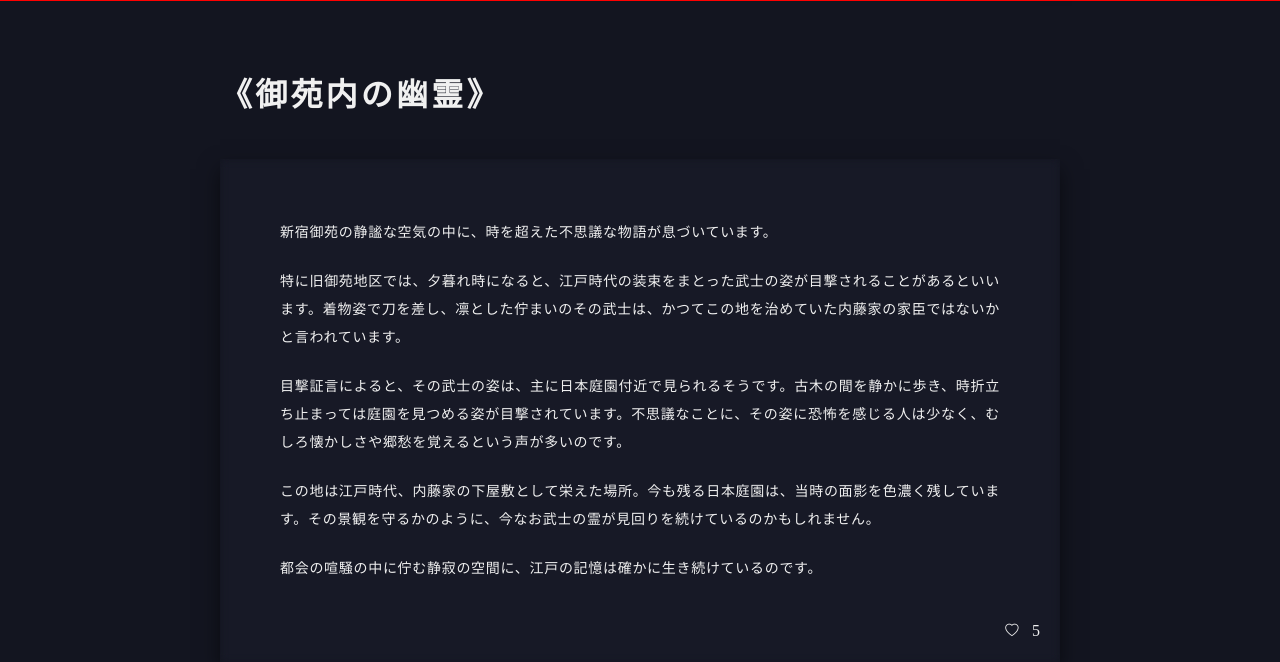
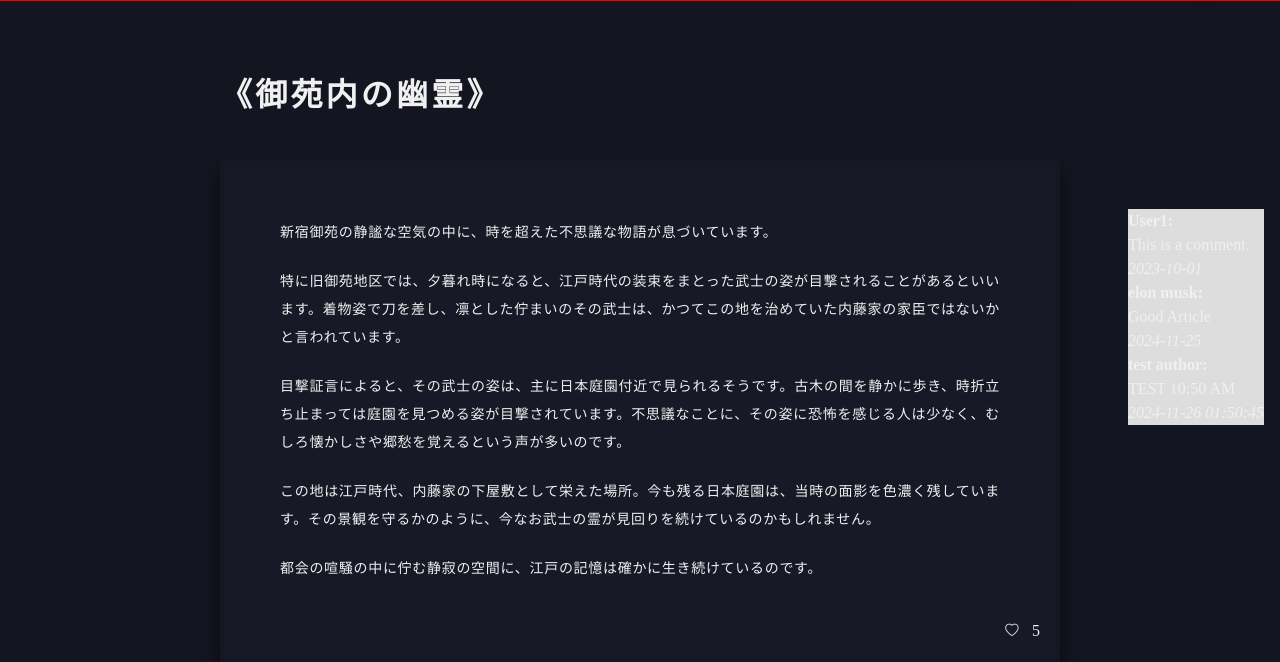
Before and after one commit to liuchiawei/Deep-Shinjuku, a PHP site: page /story.php?id=1 in a window 1280 px wide. Shown: the part 359-1021 px from the top of the page. Run offline with PHP 8.4, Linux system fonts and the light colour scheme; some web fonts are replaced.

Commit message:
like and post,get comment done!

```diff
--- a/class/CommentManager.php
+++ b/class/CommentManager.php
@@ -1,7 +1,4 @@
 <?php
-
-require_once __DIR__ . '/User.php';
-require_once __DIR__ . '/UserData.php';
 
 class CommentManager
 {
@@ -29,26 +26,23 @@ class CommentManager
         file_put_contents($this->jsonFile, json_encode($this->data, JSON_PRETTY_PRINT));
     }
 
-    // Thêm bình luận
+    //コメントを追加する
     public function addComment($storyId, $author, $content)
     {
-        if (!isset($_SESSION['user_id'])) {
-            return null; // Nếu chưa đăng nhập, không cho phép thêm
-        }
-
-        $userId = $_SESSION['user_id'];
+        // jsonファイルを読み込む
+        $data = json_decode(file_get_contents($this->jsonFile), true);
 
         $newComment = [
-            'user_id' => $userId,
-            'author' => $author, // Giữ lại thông tin người viết bình luận
+            'comment_id' => uniqid(),
+            'author' => $author,
             'time' => date('Y-m-d H:i:s'),
             'content' => $content
         ];
 
-        foreach ($this->data as &$story) {
+        foreach ($data as &$story) {
             if ($story['id'] == $storyId) {
                 $story['comments'][] = $newComment;
-                $this->saveData();
+                file_put_contents($this->jsonFile, json_encode($data, JSON_PRETTY_PRINT));
                 return $newComment;
             }
         }
@@ -56,60 +50,49 @@ class CommentManager
         return null;
     }
 
-    // Lấy tất cả bình luận
+    //全てのコメントを取得する
     public function getComments($storyId)
     {
         foreach ($this->data as $story) {
             if ($story['id'] == $storyId) {
-                return $story['comments'] ?? [];
+                return $story['comments'];
             }
         }
         return [];
     }
 
-    // Sửa bình luận
-    public function editComment($storyId, $commentIndex, $newContent)
+    //コメントIDに一致するコメントを編集
+    public function editComment($storyId, $commentId, $newContent)
     {
-        if (!isset($_SESSION['user_id'])) {
-            return false; // Chưa đăng nhập, không cho phép chỉnh sửa
-        }
-
-        $userId = $_SESSION['user_id'];
-
         foreach ($this->data as &$story) {
             if ($story['id'] == $storyId) {
-                if (isset($story['comments'][$commentIndex]) && $story['comments'][$commentIndex]['user_id'] === $userId) {
-                    $story['comments'][$commentIndex]['content'] = $newContent;
-                    $story['comments'][$commentIndex]['time'] = date('Y-m-d H:i:s');
-                    $this->saveData();
-                    return true;
+                foreach ($story['comments'] as &$comment) {
+                    if ($comment['comment_id'] == $commentId) {
+                        $comment['content'] = $newContent;
+                        $comment['time'] = date('Y-m-d H:i:s');
+                        $this->saveData();
+                        return true;
+                    }
                 }
             }
         }
-
         return false;
     }
-
-    // Xóa bình luận
-    public function deleteComment($storyId, $commentIndex)
+    //コメントIDに一致するコメントを削除
+    public function deleteComment($storyId, $commentId)
     {
-        if (!isset($_SESSION['user_id'])) {
-            return false; // Chưa đăng nhập, không cho phép xóa
-        }
-
-        $userId = $_SESSION['user_id'];
-
         foreach ($this->data as &$story) {
             if ($story['id'] == $storyId) {
-                if (isset($story['comments'][$commentIndex]) && $story['comments'][$commentIndex]['user_id'] === $userId) {
-                    unset($story['comments'][$commentIndex]);
-                    $story['comments'] = array_values($story['comments']); // Reset lại chỉ số mảng
-                    $this->saveData();
-                    return true;
+                foreach ($story['comments'] as $index => $comment) {
+                    if ($comment['comment_id'] == $commentId) {
+                        unset($story['comments'][$index]);
+                        $story['comments'] = array_values($story['comments']);
+                        $this->saveData();
+                        return true;
+                    }
                 }
             }
         }
-
         return false;
     }
 }
--- a/data/likes_data.json
+++ b/data/likes_data.json
@@ -44,7 +44,14 @@
     {
         "id": "3",
         "likes": 6,
-        "comments": []
+        "comments": [
+            {
+                "comment_id": "674bde409b21a",
+                "author": "Koizumi",
+                "time": "2024-12-01 04:55:44",
+                "content": "Good Article"
+            }
+        ]
     },
     {
         "id": "4",
--- a/js/likes.js
+++ b/js/likes.js
@@ -1,3 +1,12 @@
+document.addEventListener("DOMContentLoaded", () => {
+   let userID = localStorage.getItem("userID");
+   if (!userID) {
+      userID = `user_${Date.now()}`;
+      localStorage.setItem("userID", userID);
+   }
+});
+
+const getUserID = () => localStorage.getItem("userID");
 document.getElementById("likeButton").addEventListener("click", updateLikes);
 
 // Function to set a cookie
--- a/story.php
+++ b/story.php
@@ -2,8 +2,6 @@
 require_once __DIR__ . '/class/StoryData.php';
 require_once __DIR__ . '/class/LikeManager.php';
 require_once __DIR__ . '/class/CommentManager.php';
-require_once __DIR__ . '/class/User.php';
-require_once __DIR__ . '/class/UserData.php';
 
 session_start();
 
@@ -84,8 +82,8 @@ if (isset($_POST['hasLiked'])) {
                 <div class="story-detail-title">目撃者の説述</div>
                 <div class="story-comment-form">
                     <form id="commentForm" data-story-id="<?php echo $story->id; ?>" action="story.php?id=<?php echo $story->id; ?>" method="POST">
-                        <textarea name="content" id="content" cols="30" rows="10"></textarea>
-                        <input type="text" name="author" id="author" placeholder="名前">
+                        <textarea name="content" id="content" cols="30" rows="10" required></textarea>
+                        <input type="text" name="author" id="author" placeholder="名前" required>
                         <button type="submit">コメントを投稿</button>
                     </form>
                 </div>
@@ -104,6 +102,28 @@ if (isset($_POST['hasLiked'])) {
                     <div class="user-comment-time">
                         日時
                     </div> -->
+                </div>
+                <div id="comments-Popup" style="
+                width: fit-content;
+                height: fit-content;
+                position:fixed;
+                right: 1rem;
+                bottom: 1rem;
+                background-color: #ddd;
+                color: black;
+                ">
+                    <?php if (!empty($comments)): ?>
+                        <ul>
+                            <?php foreach ($comments as $comment): ?>
+                                <li>
+                                    <strong><?= htmlspecialchars($comment['author']) ?>:</strong>
+                                    <p><?= htmlspecialchars($comment['content']) ?></p>
+                                    <em><?= htmlspecialchars($comment['time']) ?></em>
+                                </li>
+                            <?php endforeach; ?>
+                        </ul>
+                    <?php else: ?>
+                    <?php endif; ?>
                 </div>
                 <button type="button" id="seeAllCommentBtn" class="see-all-comment-btn">全てのコメントを見る</button>
             </div>
```
Also changed, not shown: js/comments.js (+0 -71 lines), story-api.php (+1 -14 lines).
